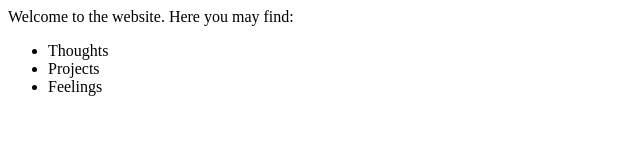
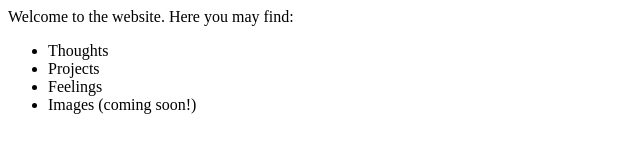
Before and after one commit to zevhoo/website, a plain HTML site: page index.html in a window 1280 px wide. Shown: the whole page, without its empty margins (0-640 px from the left). Drawn offline with Linux system fonts and the light colour scheme.

Commit message:
Update index.html

```diff
--- a/index.html
+++ b/index.html
@@ -4,4 +4,5 @@
   <li>Thoughts</li>
   <li>Projects</li>
   <li>Feelings</li>
+  <li>Images (coming soon!)</li>
 </ul>
```
